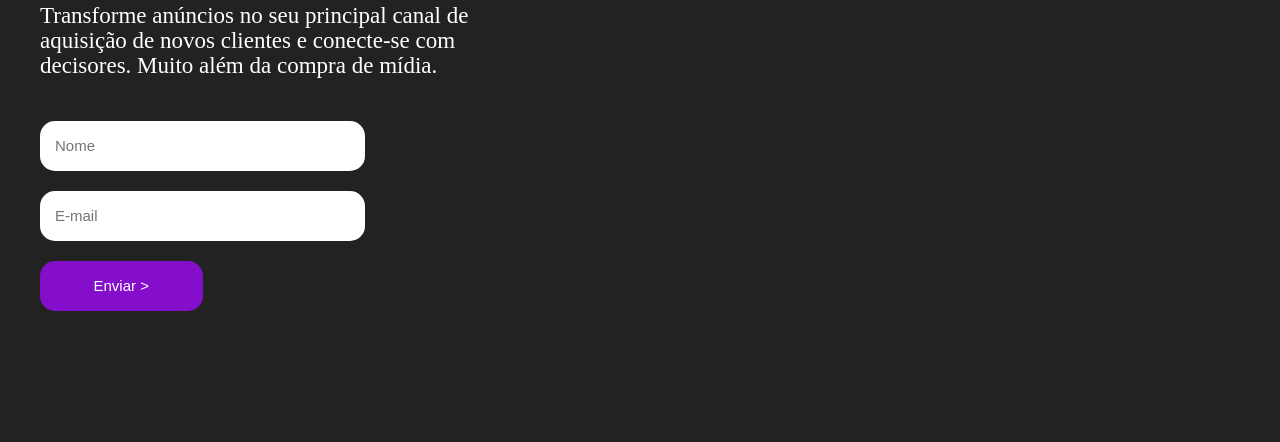
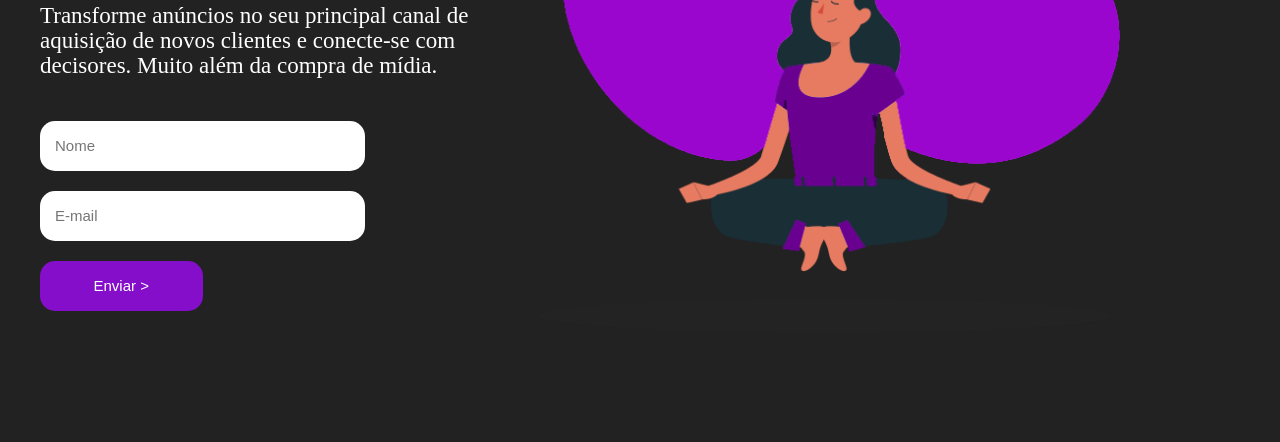
Before and after one commit to Thiagogabriel456/Landing-Marketing, a plain HTML site: page index.html in a window 1280 px wide. Shown: the part 358-800 px from the top of the page. Drawn offline with Linux system fonts and the light colour scheme.

Commit message:
Add files via upload

```diff
--- a/index.html
+++ b/index.html
@@ -39,7 +39,7 @@
         </aside>
 
         <article>
-            <img src="/imagens/images/77d0a7c454e658833800528e748edbe9.png" alt="mulher-roxa">
+            <img src="/77d0a7c454e658833800528e748edbe9.png" alt="mulher-roxa">
         </article>
     </main>
 </body>
```
